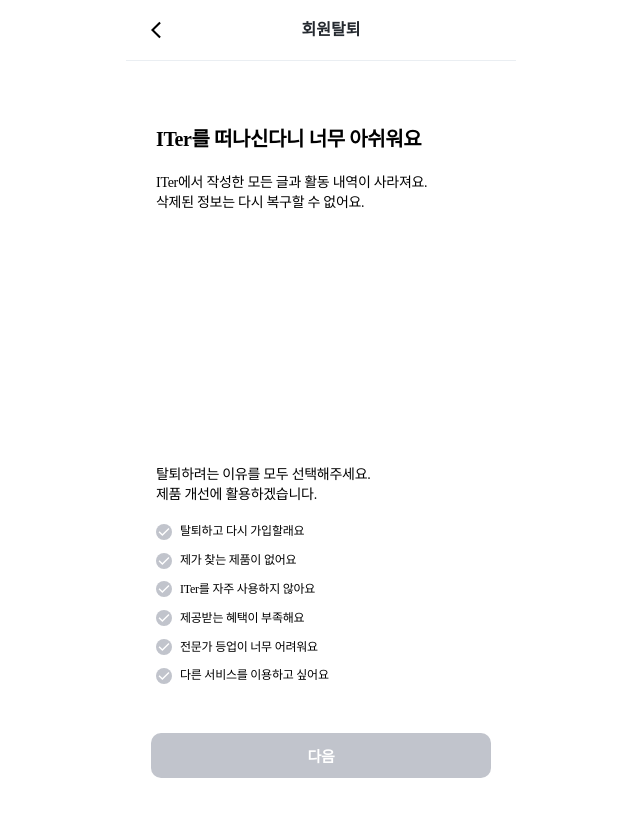
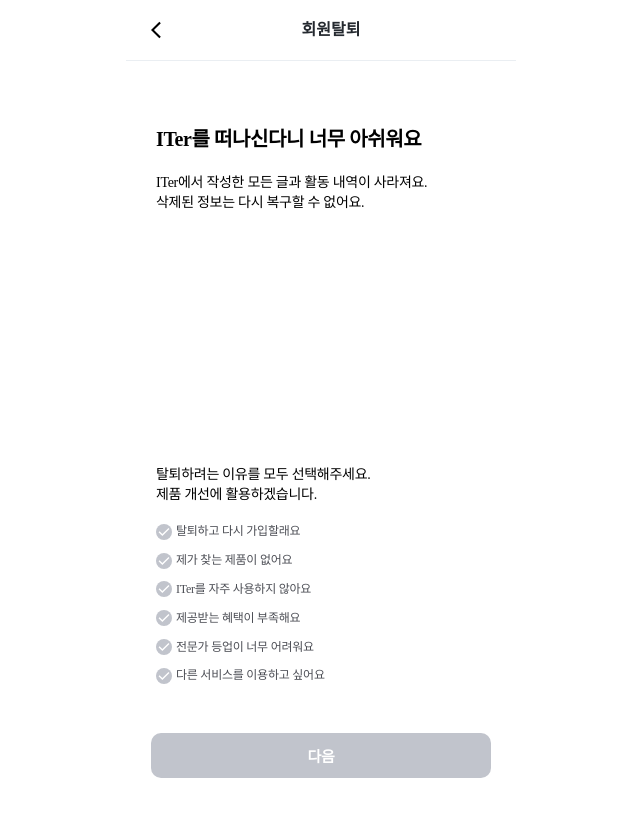
Before and after one commit to BETTER-iTER/Web, a React (Vite) app in the folder iTER/: page /user/delete in a window 1280 px wide. Shown: the top 816 px of the page, without its empty margins (319-959 px from the left). Built offline with nearby package versions, Linux system fonts and the light colour scheme; a web font is replaced by a local one.

Commit message:
design : checkbox 텍스트 컬러 수정 #0000 -> gray

```diff
--- a/iTER/src/pages/user/DeleteUser.tsx
+++ b/iTER/src/pages/user/DeleteUser.tsx
@@ -122,6 +122,7 @@
 })
 
 const Terms = styled('div', {
+    color: "$Gray50",
     display: 'flex',
     alignItems: 'center',
     marginBottom: '12px',
@@ -148,5 +149,5 @@
 });
 
 const Tlay = styled("div", {
-    marginLeft: "4px",
+    marginLeft: "px",
 })
```
